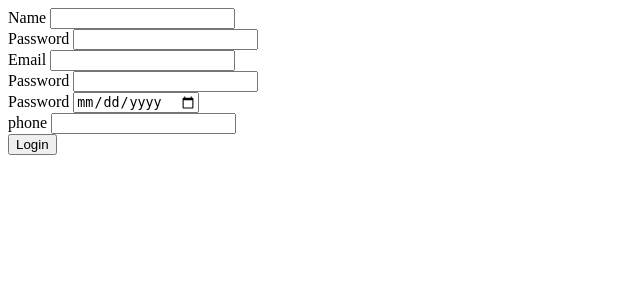
After one commit to Palibrix/COAX_Project, a Django app: template MedSite/templates/login/login.html in a window 1280 px wide. The commit adds this page. Shown: the top 300 px of the page, without its empty margins (0-640 px from the left). Run offline with Django 4.2, Linux system fonts and the light colour scheme; the template is opened without the code that fills it, so the values that code supplies are empty; parts of the project's set-up code (start-up, migrations or seed data) failed here and were passed over.

Commit message:
Added ugly looking login (just working view) and fixed templates and static problems

```diff
--- a/MedSite/core/settings.py
+++ b/MedSite/core/settings.py
@@ -58,7 +58,7 @@ ROOT_URLCONF = 'core.urls'
 TEMPLATES = [
     {
         'BACKEND': 'django.template.backends.django.DjangoTemplates',
-        'DIRS': [],
+        'DIRS': [os.path.join(BASE_DIR, 'templates')],
         'APP_DIRS': True,
         'OPTIONS': {
             'context_processors': [
@@ -71,6 +71,7 @@ TEMPLATES = [
     },
 ]
 
+STATICFILES_DIRS = [os.path.join(BASE_DIR, 'static')]
 WSGI_APPLICATION = 'core.wsgi.application'
 
 
--- a/MedSite/core/urls.py
+++ b/MedSite/core/urls.py
@@ -17,6 +17,7 @@ from django.contrib import admin
 from django.urls import path, include
 
 urlpatterns = [
-    path('', include('main.urls')),
+    path('base/', include('main.urls')),
     path('admin/', admin.site.urls),
+    path('auth/', include('authentication.urls')),
 ]
--- a/MedSite/main/urls.py
+++ b/MedSite/main/urls.py
@@ -1,7 +1,7 @@
 from django.urls import path
 
-from . import views
+from main import views
 
 urlpatterns = [
-    path('', views.index, name='main'),
+    path('', views.MainPage.as_view(), name='main'),
 ]
--- /dev/null
+++ b/MedSite/templates/login/login.html
@@ -0,0 +1,57 @@
+<!DOCTYPE html>
+<html lang="en">
+<head>
+    <meta charset="UTF-8">
+    <meta http-equiv="X-UA-Compatible" content="IE=edge">
+    <meta name="viewport" content="width=device-width, initial-scale=1.0">
+{#    <link rel="stylesheet" type="text/css" href="{% static 'login-styles/style.css' %}">#}
+    <title>Login</title>
+</head>
+
+<body>
+<div style=" width: 500px; height: auto;">
+    <div class="row" >
+        <div>
+            <label for="name">Name</label>
+            <input class="form-control" type="name" name="name" id="name">
+        </div>
+    </div>
+    <div class="row">
+        <div>
+            <label for="password">Password</label>
+            <input class="form-control" type="surname" name="surname" id="surname">
+        </div>
+    </div>
+    <div class="row" >
+        <div>
+            <label for="name">Email</label>
+            <input class="form-control" type="username" name="email" id="email">
+        </div>
+    </div>
+    <div class="row">
+        <div>
+            <label for="password">Password</label>
+            <input class="form-control" type="password" name="password" id="password">
+        </div>
+    </div>
+    <div class="row">
+        <div>
+            <label for="password">Password</label>
+            <input class="form-control" type="date" name="dateOfBirth" id="password">
+        </div>
+    </div>
+    <div class="row">
+        <div>
+            <label for="password">phone</label>
+            <input class="form-control" type="tel" name="phone" id="phone">
+        </div>
+        <div class="d-flex justify-content-center">
+            <button type="submit" class="btn btn-login btn-primary">Login</button>
+        </div>
+    </div>
+</div>
+
+
+
+</body>
+</html>
--- a/MedSite/main/templates/main/index.html
+++ b/MedSite/templates/main/index.html
@@ -22,7 +22,7 @@
                 }
             </script>
 
-            <img id="logo-icon" src="{%static 'main/images/logo.png'%}" alt="logo-icon">
+            <img id="logo-icon" src="{%static 'main/images/logo.png' %}" alt="logo-icon">
             <h1 id="logo-title">MedDie</h1>
         </div>
 <!-- _______________________________________________ -->
@@ -37,7 +37,7 @@
                       </div>
                 </div>
                     <button id="search-button" type="submit">
-                        <img id="search-icon" src="{%static 'main/images/search.png'%}" alt="">
+                        <img id="search-icon" src="{%static 'main/images/search.png' %}" alt="">
                     </button>
                     <input id="navigation-search" name="search" type="text" placeholder=" Search...">
             </form>
```
Also changed, not shown: MedSite/main/models.py (+18 -15 lines), MedSite/main/views.py (+10 -2 lines), MedSite/main/static/main/images/pic.jpg (deleted), MedSite/main/templates/login/login.html (deleted), MedSite/static/login/login-styles.css (added), MedSite/static/main/images/background.jpg (renamed from MedSite/main/static/main/images/background.jpg), MedSite/static/main/images/logo.png (renamed from MedSite/main/static/main/images/logo.png), MedSite/static/main/images/search.png (renamed from MedSite/main/static/main/images/search.png), MedSite/static/main/style.css (renamed from MedSite/main/static/main/style.css), 1 other file.
